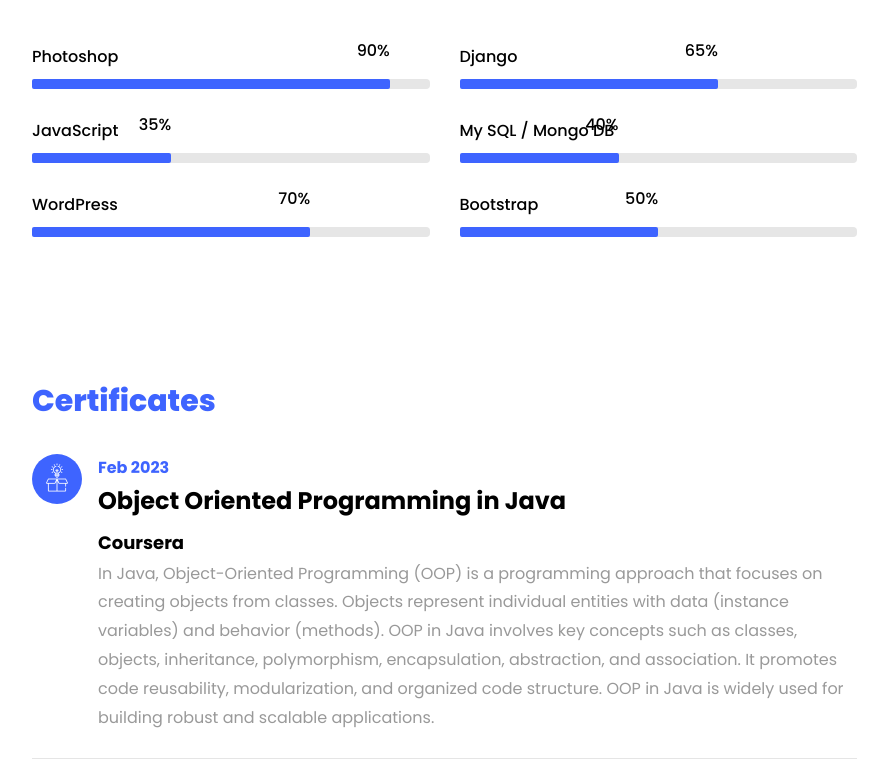
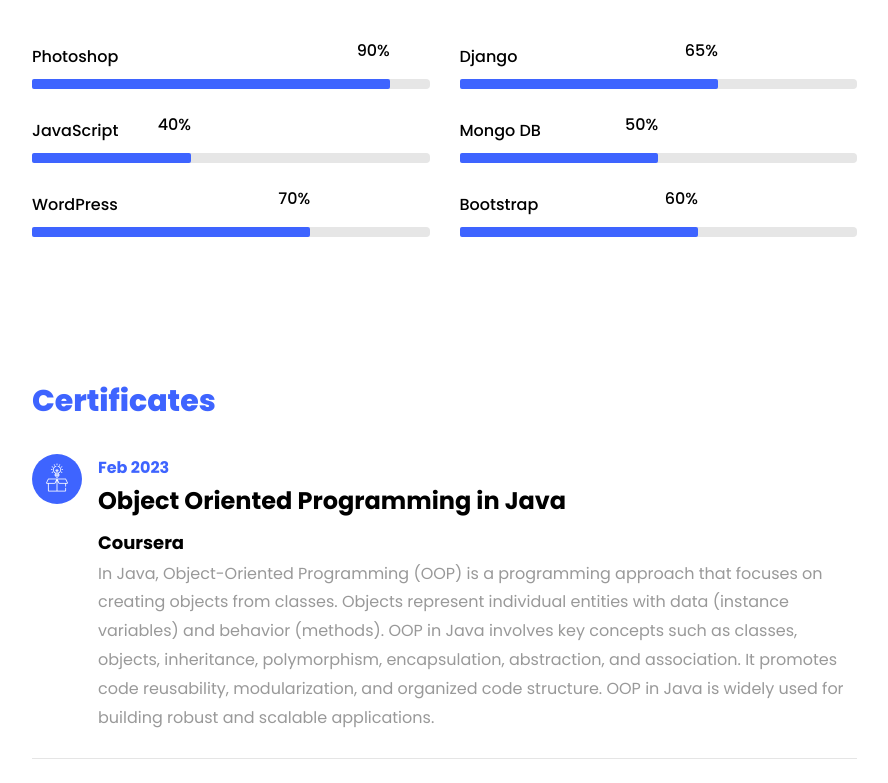
Before and after one commit to SohanP18/Portfolio, a plain HTML site: page index.html in a window 1280 px wide. Shown: the part 4817-5600 px from the top of the page, without its empty margins (338-1226 px from the left). Drawn offline with Linux system fonts and the light colour scheme; files whose address does not match are found by name.

Commit message:
Update index.html

```diff
--- a/index.html
+++ b/index.html
@@ -330,20 +330,20 @@ During my internship, I gained valuable experience in Html & CSS, Django and Pyt
 									<div class="progress-wrap ftco-animate">
 										<h3>JavaScript</h3>
 										<div class="progress">
-										 	<div class="progress-bar color-3" role="progressbar" aria-valuenow="35"
-										  	aria-valuemin="0" aria-valuemax="100" style="width:35%">
-										    <span>35%</span>
+										 	<div class="progress-bar color-3" role="progressbar" aria-valuenow="40"
+										  	aria-valuemin="0" aria-valuemax="100" style="width:40%">
+										    <span>40%</span>
 										  	</div>
 										</div>
 									</div>
 								</div>
 								<div class="col-md-6 animate-box">
 									<div class="progress-wrap ftco-animate">
-										<h3>My SQL / Mongo DB</h3>
+										<h3>Mongo DB</h3>
 										<div class="progress">
-										 	<div class="progress-bar color-4" role="progressbar" aria-valuenow="40"
-										  	aria-valuemin="0" aria-valuemax="100" style="width:40%">
-										    <span>40%</span>
+										 	<div class="progress-bar color-4" role="progressbar" aria-valuenow="50"
+										  	aria-valuemin="0" aria-valuemax="100" style="width:50%">
+										    <span>50%</span>
 										  	</div>
 										</div>
 									</div>
@@ -363,9 +363,9 @@ During my internship, I gained valuable experience in Html & CSS, Django and Pyt
 									<div class="progress-wrap ftco-animate">
 										<h3>Bootstrap</h3>
 										<div class="progress">
-										 	<div class="progress-bar color-6" role="progressbar" aria-valuenow="50"
-										  	aria-valuemin="0" aria-valuemax="100" style="width:50%">
-										    <span>50%</span>
+										 	<div class="progress-bar color-6" role="progressbar" aria-valuenow="60"
+										  	aria-valuemin="0" aria-valuemax="100" style="width:60%">
+										    <span>60%</span>
 										  	</div>
 										</div>
 									</div>
```
